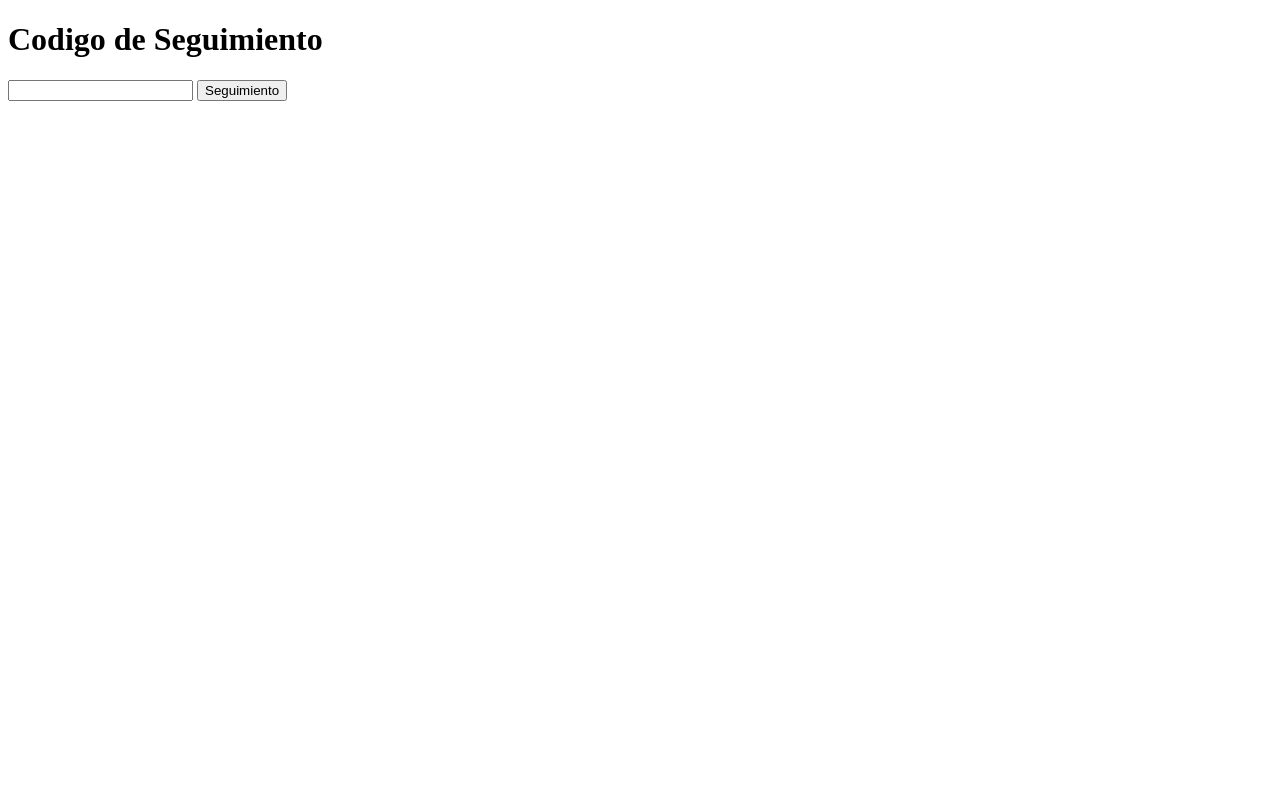
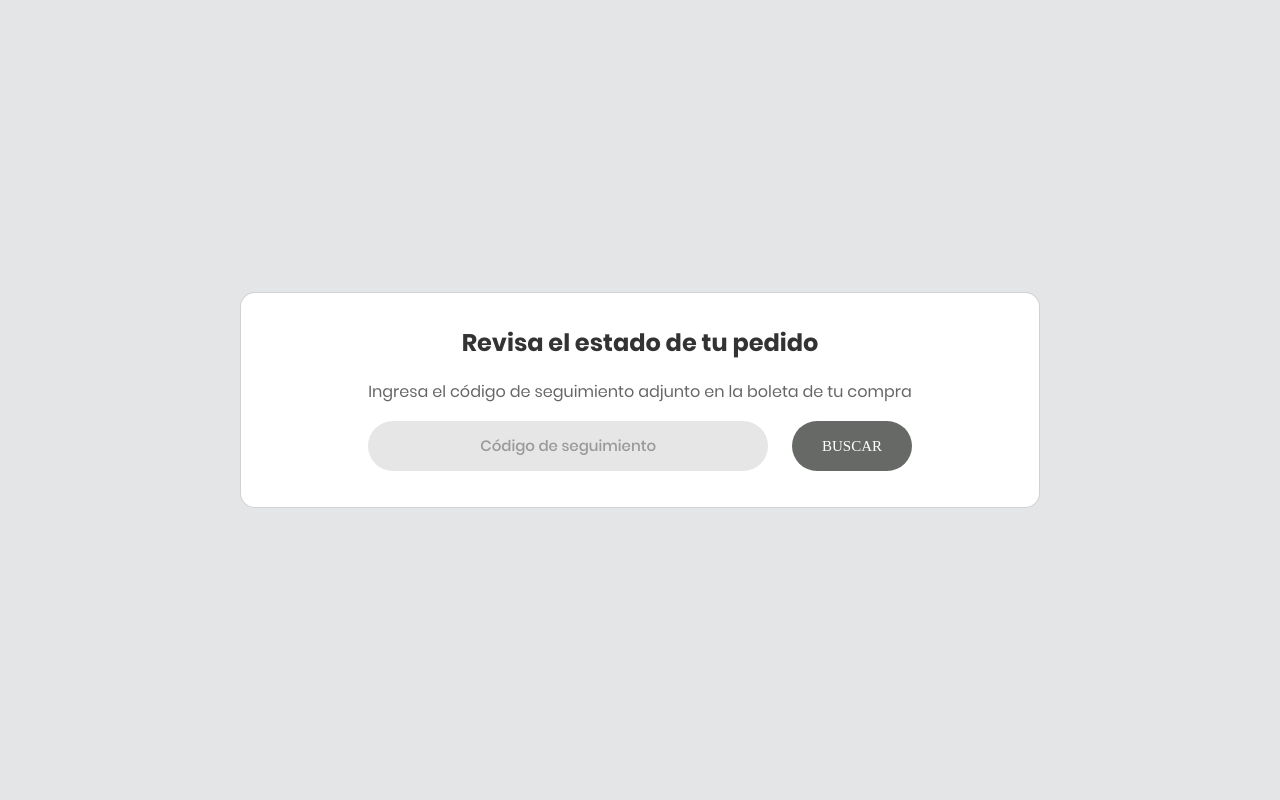
Before and after one commit to Nyafiu/Integracion_MusicPro, a Flask app: page /seguimiento in a window 1280 px wide. Run offline with Flask 3, Linux system fonts and the light colour scheme; some libraries are stand-ins or nearby versions; some web fonts are replaced.

Commit message:
css seguimiento

```diff
--- a/src/app.py
+++ b/src/app.py
@@ -385,4 +385,4 @@ if __name__ == "__main__":
     app.register_error_handler(404, error404)
     # Blueprint
     app.register_blueprint(Producto.main, url_prefix="/api/productos")
-    app.run(host='25.64.187.92', port=5000)
+    app.run()
--- a/src/static/assets/css/custom.css
+++ b/src/static/assets/css/custom.css
@@ -111,3 +111,45 @@ body {
 .position-relative:hover .overlay-icons {
     opacity: 1;
 }
+
+
+/* css seguimiento */
+
+.s {
+    background-color: #e3e5e7;
+    display: flex;
+    justify-content: center;
+    align-items: center;
+    height: 100vh;
+    padding: 20px;
+}
+
+.s1 {
+    max-width: 400px;
+    width: 100%;
+}
+
+.card{
+    align-items: center;
+    max-width: 800px;
+    border: 1px solid #333333;
+    border-radius: 15px!important;
+    padding: 20px;
+    margin: 0 auto; /* Agregamos esta línea para centrar la tarjeta */
+    background-color: #fff; /* Agregamos este estilo para tener un fondo blanco en la tarjeta */
+}
+
+.titulo {
+    text-align: center;
+    margin-bottom: 20px;
+
+    font-family: Poppins-Bold;
+    font-size: 24px;
+    color: #333333;
+    line-height: 1.2;
+}
+
+.subtitulo{
+    text-align: center;
+    font-size: 16px;
+}
--- a/src/templates/index.html
+++ b/src/templates/index.html
@@ -84,6 +84,9 @@
                 </li>
                 <li class="nav-item">
                     <a class="nav-link" href="login/user">Iniciar sesión</a>
+                </li>
+                <li class="nav-item">
+                    <a class="nav-link" href="seguimiento">Seguir pedido</a>
                 </li>
             </ul>
             <form class="d-flex ms-auto" role="search">
--- a/src/templates/seguimiento.html
+++ b/src/templates/seguimiento.html
@@ -3,13 +3,38 @@
 <head>
     <meta charset="UTF-8">
     <meta name="viewport" content="width=device-width, initial-scale=1.0">
-    <title>Document</title>
+    <title>Seguimiento</title>
+
+    <link rel="stylesheet" href="{{ url_for('static', filename='assets/css/custom.css') }}">
+
+
+    <!-- elementos template -->
+    <link rel="stylesheet" href="{{ url_for('static', filename='assets/css/main.css') }}">
+    <link rel="stylesheet" href="{{ url_for('static', filename='assets/css/util.css') }}">
+
+    <link href="https://cdn.jsdelivr.net/npm/bootstrap@5.3.0/dist/css/bootstrap.min.css" rel="stylesheet" integrity="sha384-9ndCyUaIbzAi2FUVXJi0CjmCapSmO7SnpJef0486qhLnuZ2cdeRhO02iuK6FUUVM" crossorigin="anonymous">
 </head>
-<body>
-    <h1>Codigo de Seguimiento</h1>
-    <input type="text" id="idSeguimiento">
-    <button id="btn-seguir">Seguimiento</button>
+<body class="s">
+    <div class="container s1">
+        <div class="card">
+            <div class="card-body">
+                <h1 class="titulo">Revisa el estado de tu pedido</h1>
+                <p class="subtitulo">Ingresa el código de seguimiento adjunto en la boleta de tu compra</p>
+                <div class="row">
+                    <div class="col">
+                        <input type="text" style="width: 400px; text-align: center; padding: 10px!important;"
+                        class="input100" placeholder="Código de seguimiento" id="idSeguimiento">
+                    </div>
+                    <div class="col">
+                        <button id="btn-seguir" class="login100-form-btn" style="max-width: 150px;">Buscar</button>
+                    </div>
+                </div>
+            </div>
+        </div>
+    </div>
+
 
     <script src="../static/assets/js/seguimiento.js"></script>
+    <script src="https://cdn.jsdelivr.net/npm/bootstrap@5.3.0/dist/js/bootstrap.bundle.min.js" integrity="sha384-geWF76RCwLtnZ8qwWowPQNguL3RmwHVBC9FhGdlKrxdiJJigb/j/68SIy3Te4Bkz" crossorigin="anonymous"></script>
 </body>
 </html>
--- a/src/templates/shop.html
+++ b/src/templates/shop.html
@@ -95,6 +95,9 @@
                     </li>
                     <li class="nav-item">
                         <a class="nav-link" href="/login/user">Iniciar sesión</a>
+                    </li>
+                    <li class="nav-item">
+                        <a class="nav-link" href="seguimiento">Seguir pedido</a>
                     </li>
                     <ul class="navbar-nav">
                         <li class="nav-item">
```
